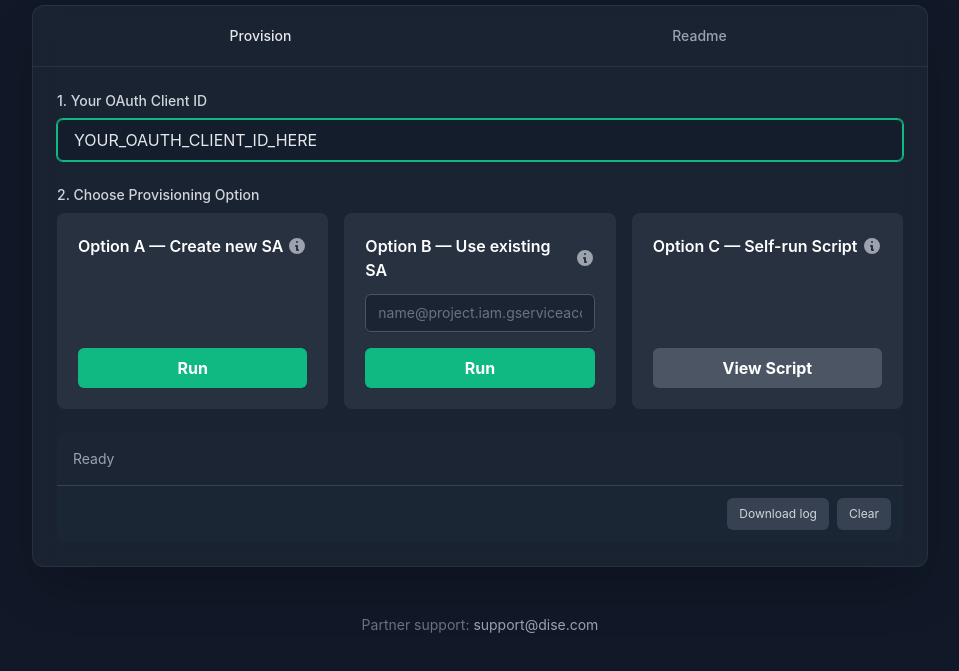
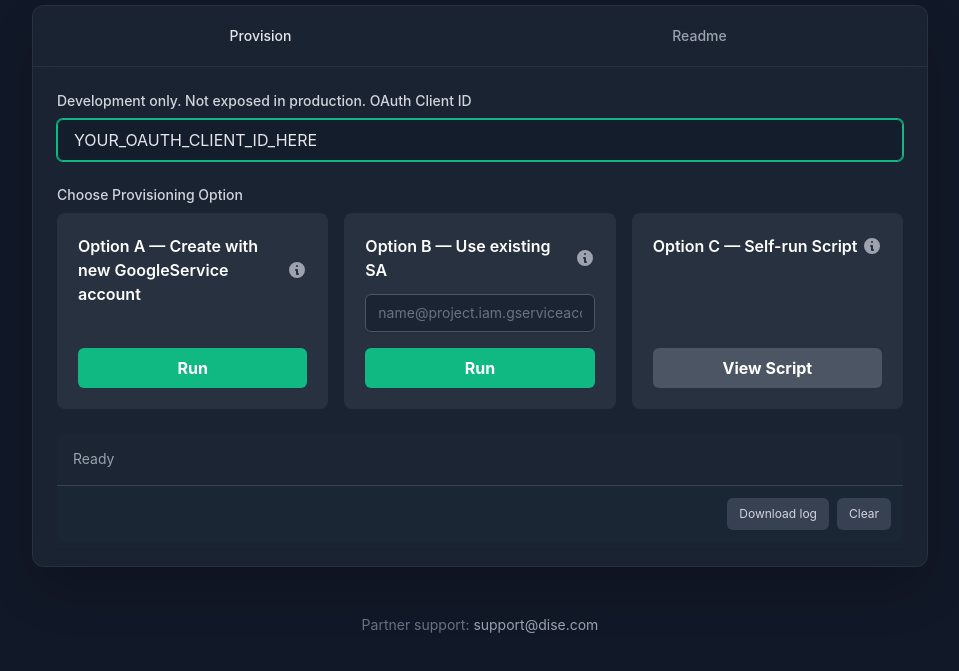
Before and after one commit to benneberg/dise-provisioning-service, a plain HTML site: page dise-app.html in a window 1280 px wide. Shown: the part 123-794 px from the top of the page, without its empty margins (160-1119 px from the left). Drawn offline with nearby package versions, Linux system fonts and the light colour scheme.

Commit message:
Update dise-app.html

```diff
--- a/dise-app.html
+++ b/dise-app.html
@@ -104,19 +104,19 @@
         <div class="tab-panel" id="panel-provision">
 
           <div class="mb-6">
-            <label for="clientId" class="block text-sm font-medium text-gray-300 mb-2">1. Your OAuth Client ID</label>
+            <label for="clientId" class="block text-sm font-medium text-gray-300 mb-2">Development only. Not exposed in production. OAuth Client ID</label>
             <input id="clientId" type="text" placeholder="xxxxxxxxxx-xxxx.apps.googleusercontent.com"
                    class="block w-full px-4 py-2 bg-gray-900/50 border border-gray-600 rounded-md shadow-sm text-gray-200 focus:ring-accent focus:border-accent transition"
                    value="YOUR_OAUTH_CLIENT_ID_HERE" />
           </div>
 
-          <label class="block text-sm font-medium text-gray-300 mb-2">2. Choose Provisioning Option</label>
+          <label class="block text-sm font-medium text-gray-300 mb-2">Choose Provisioning Option</label>
           <div class="optionGrid grid grid-cols-1 md:grid-cols-3 gap-4">
 
             <div class="opt flex flex-col justify-between bg-gray-700/50 p-5 rounded-lg border border-transparent hover:border-gray-600/50 hover:bg-gray-700/80 transition-all">
               <div>
                 <div class="flex justify-between items-center">
-                  <h3 class="font-semibold text-white">Option A — Create new SA</h3>
+                  <h3 class="font-semibold text-white">Option A — Create with new GoogleService account</h3>
                   <button class="infoBtn text-gray-400 hover:text-white" aria-label="More info for Option A" data-modal-target="modalA">
                     <svg xmlns="http://www.w3.org/2000/svg" class="h-5 w-5" viewBox="0 0 20 20" fill="currentColor"><path fill-rule="evenodd" d="M18 10a8 8 0 11-16 0 8 8 0 0116 0zm-7-4a1 1 0 11-2 0 1 1 0 012 0zM9 9a1 1 0 000 2v3a1 1 0 001 1h1a1 1 0 100-2v-3a1 1 0 00-1-1H9z" clip-rule="evenodd" /></svg>
                   </button>
```
